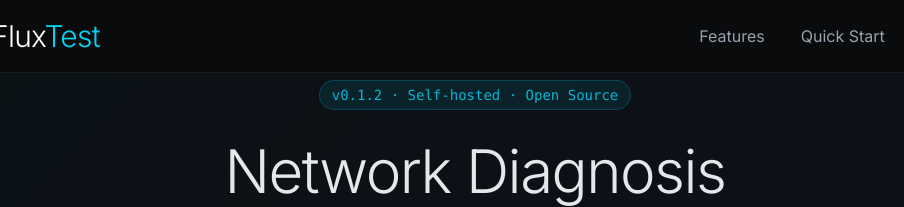
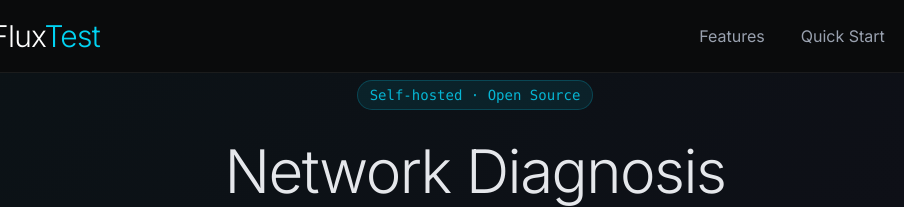
Before and after one commit to siddheshgunjal/flux-test, a website: page website/index.html in a window 1280 px wide. Shown: the top 207 px of the page, 165-1069 px from the left. Drawn offline with Linux system fonts and the light colour scheme.

Commit message:
Remove version number from status pill

```diff
--- a/website/index.html
+++ b/website/index.html
@@ -114,7 +114,7 @@
 
         <!-- Status pill -->
         <div class="status-pill text-sm font-mono px-3 py-1 rounded-full mb-6 reveal">
-            v0.1.2 · Self-hosted · Open Source
+            Self-hosted · Open Source
         </div>
 
         <!-- Headline -->
```
